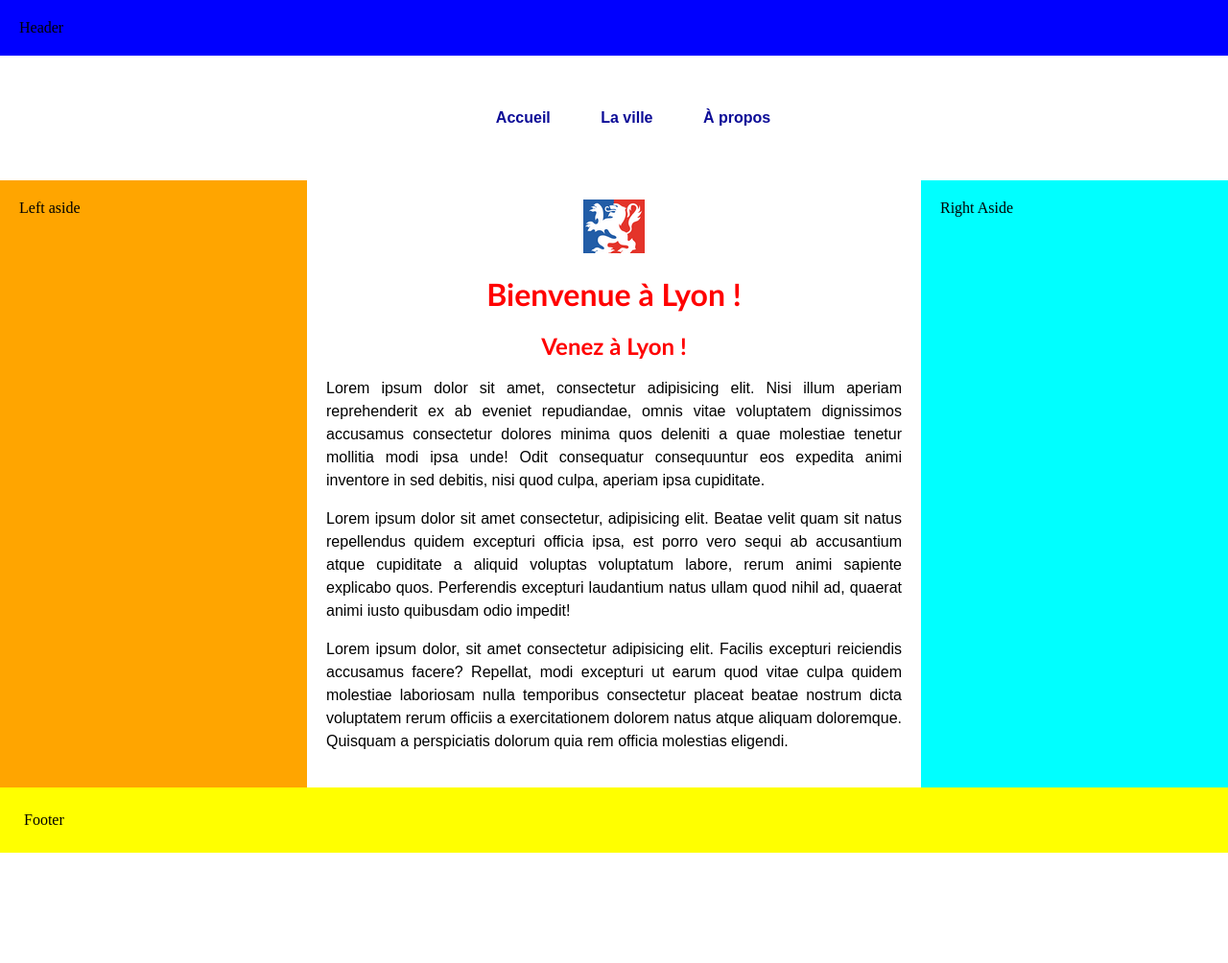
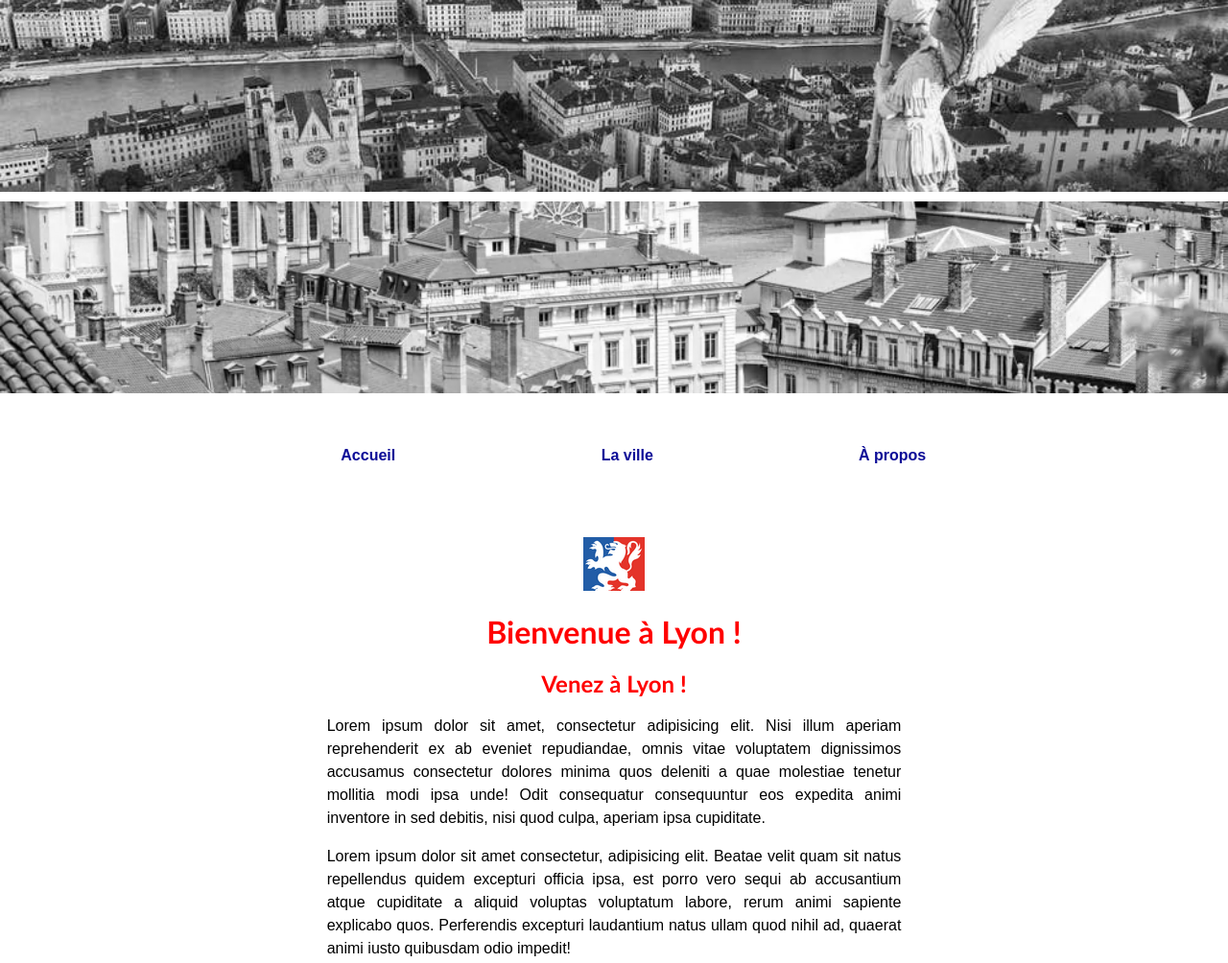
Before and after one commit to laurybgit/introWF3, a plain HTML site: page lyon_tourisme/update_correction/index.html in a window 1280 px wide. Shown: the top 1004 px of the page at 96% size. Before the commit the page ends 889 px from the top, so only its background shows below. Drawn offline with Linux system fonts and the light colour scheme.

Commit message:
ajout img + calc

```diff
--- a/lyon_tourisme/update_correction/index.html
+++ b/lyon_tourisme/update_correction/index.html
@@ -7,7 +7,14 @@
     <link rel="stylesheet" href="./style.css" />
   </head>
   <body>
-    <header class="l-header">Header</header>
+    <header class="l-header">
+      <div class="image image_header">
+        <img src="/Mockup_exercice/content/images/1.jpg" alt="lyon1" />
+      </div>
+      <div class="image image_header" id="image_margin">
+        <img src="/Mockup_exercice/content/images/2.png" alt="lyon2" />
+      </div>
+    </header>
     <nav class="l-nav">
       <ul>
         <li>
@@ -24,14 +31,14 @@
       </ul>
     </nav>
     <section class="l-main-section">
-      <aside class="l-left-aside">Left aside</aside>
+      <aside class="l-left-aside"></aside>
       <main class="l-main">
         <div id="logo">
           <div class="image">
             <img
               src="./img/logoLyon.png"
               alt="logo de la ville de Lyon"
-              title="logo de la ville de Lyon"
+              title="Logo de la ville de Lyon"
             />
           </div>
         </div>
@@ -62,7 +69,7 @@
           perspiciatis dolorum quia rem officia molestias eligendi.
         </p>
       </main>
-      <aside class="l-right-aside">Right Aside</aside>
+      <aside class="l-right-aside"></aside>
     </section>
     <footer class="l-footer">Footer</footer>
   </body>
--- a/lyon_tourisme/update_correction/style.css
+++ b/lyon_tourisme/update_correction/style.css
@@ -5,15 +5,10 @@ body {
   display: flex;
 
   margin: 0;
+  padding: 0;
   height: 100vh;
 
   flex-direction: column;
-}
-
-.l-header {
-  box-sizing: border-box;
-  padding: 20px;
-  background-color: blue;
 }
 
 /* Configuration de la nav */
@@ -23,6 +18,7 @@ body {
 }
 
 nav {
+  box-sizing: border-box;
   background-color: white;
   display: flex;
   flex-wrap: wrap;
@@ -37,6 +33,7 @@ nav ul {
 
 nav ul li {
   box-sizing: border-box;
+  width: 250px;
   font-family: Arial, Helvetica, sans-serif;
   font-weight: bold;
   font-size: 1em;
@@ -56,8 +53,7 @@ nav a:hover {
 }
 
 .sous {
-  box-sizing: border-box;
-  text-align: center;
+  text-align: left;
   display: none;
   background-color: white;
   position: absolute;
@@ -71,21 +67,18 @@ nav > ul li:hover .sous {
 .l-main-section {
   display: flex;
   flex-grow: 1;
-  background-color: red;
 }
 
 .l-left-aside {
   box-sizing: border-box;
-  width: 25%;
   padding: 20px;
-
-  background-color: orange;
+  width: calc(100% / 3 - 2 * 5px);
 }
 
 .l-main {
   box-sizing: border-box;
-  width: 50%;
   padding: 20px;
+  width: calc(100% / 1.5 - 2 * 5px);
 
   background-color: white;
 
@@ -98,9 +91,8 @@ nav > ul li:hover .sous {
 
 .l-right-aside {
   box-sizing: border-box;
-  width: 25%;
   padding: 20px;
-  background-color: cyan;
+  width: calc(100% / 3 - 2 * 5px);
 }
 
 .l-footer {
@@ -131,6 +123,17 @@ nav > ul li:hover .sous {
   justify-content: center;
 }
 
+/* Images header */
+.image_header {
+  display: flex;
+  height: 200px;
+  filter: grayscale(100%);
+}
+
+#image_margin {
+  margin-top: 10px;
+}
+
 /* Titres et autres balises texte */
 .h1 {
   font-family: "Gill Sans", "Gill Sans MT", Calibri, "Trebuchet MS", sans-serif;
```
